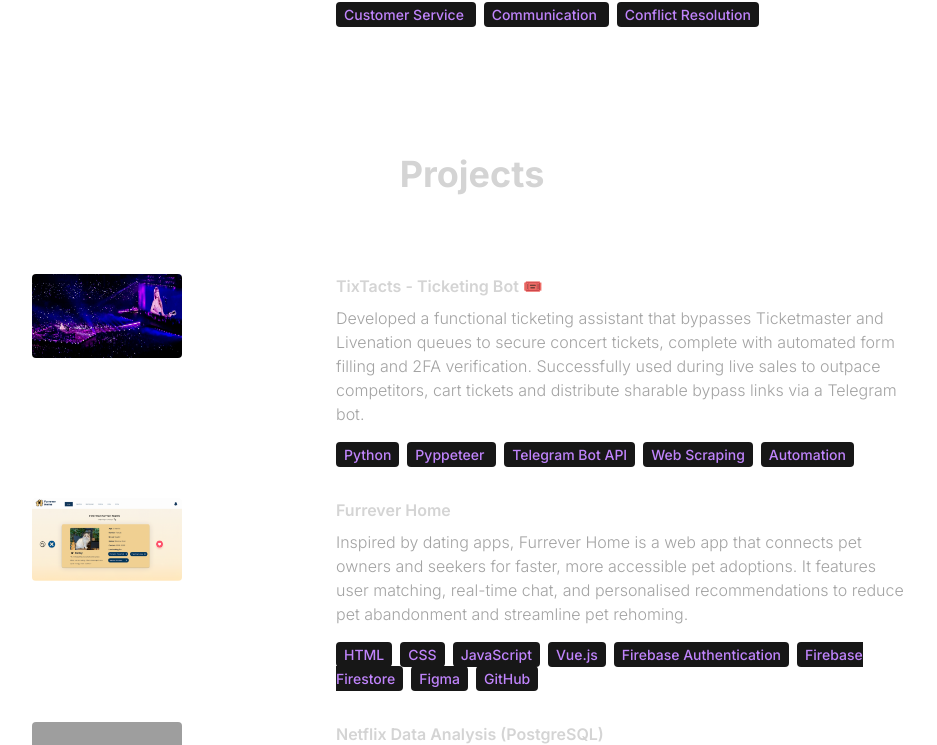
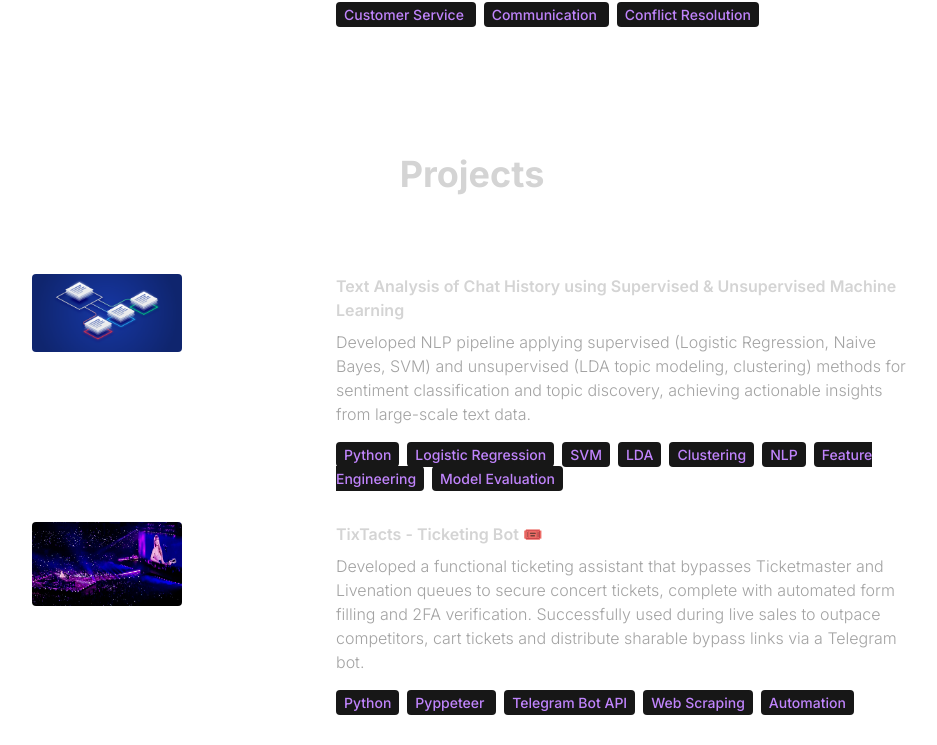
Before and after one commit to glenqa/portfolio-website, a React (Vite) app: page / in a window 1280 px wide. Shown: the part 2840-3585 px from the top of the page, without its empty margins (168-1105 px from the left). Built offline with nearby package versions, Linux system fonts and the light colour scheme; grey boxes are pictures that could not be loaded.

Commit message:
updated projects

```diff
--- a/src/constants/index.js
+++ b/src/constants/index.js
@@ -5,7 +5,7 @@ import furhome from "../assets/projects/furhome.png";
 import covid  from "../assets/projects/covid.jpeg";
 import amazon from  "../assets/projects/amazon.jpeg";
 import dashboard from "../assets/projects/dash.jpg"
-import climb from "../assets/projects/clmbr.png";
+import text from "../assets/projects/textpic.png"
 
 //images
 import image1 from "../assets/images/image1.jpg";
@@ -65,6 +65,15 @@ export const EXPERIENCES = [
 
 export const PROJECTS = [
   {
+    title: "Text Analysis of Chat History using Supervised & Unsupervised Machine Learning " ,
+    image: text,
+    description:
+      "Developed NLP pipeline applying supervised (Logistic Regression, Naive Bayes, SVM) and unsupervised (LDA topic modeling, clustering) methods for sentiment classification and topic discovery, achieving actionable insights from large-scale text data.",
+    technologies: ["Python", "Logistic Regression", "SVM", "LDA", "Clustering", "NLP", "Feature Engineering", "Model Evaluation"],
+
+  },
+
+  {
     title: "TixTacts - Ticketing Bot 🎟️ " ,
     image: concert,
     description:
```
Also changed, not shown: src/assets/projects/textpic.png (added).
